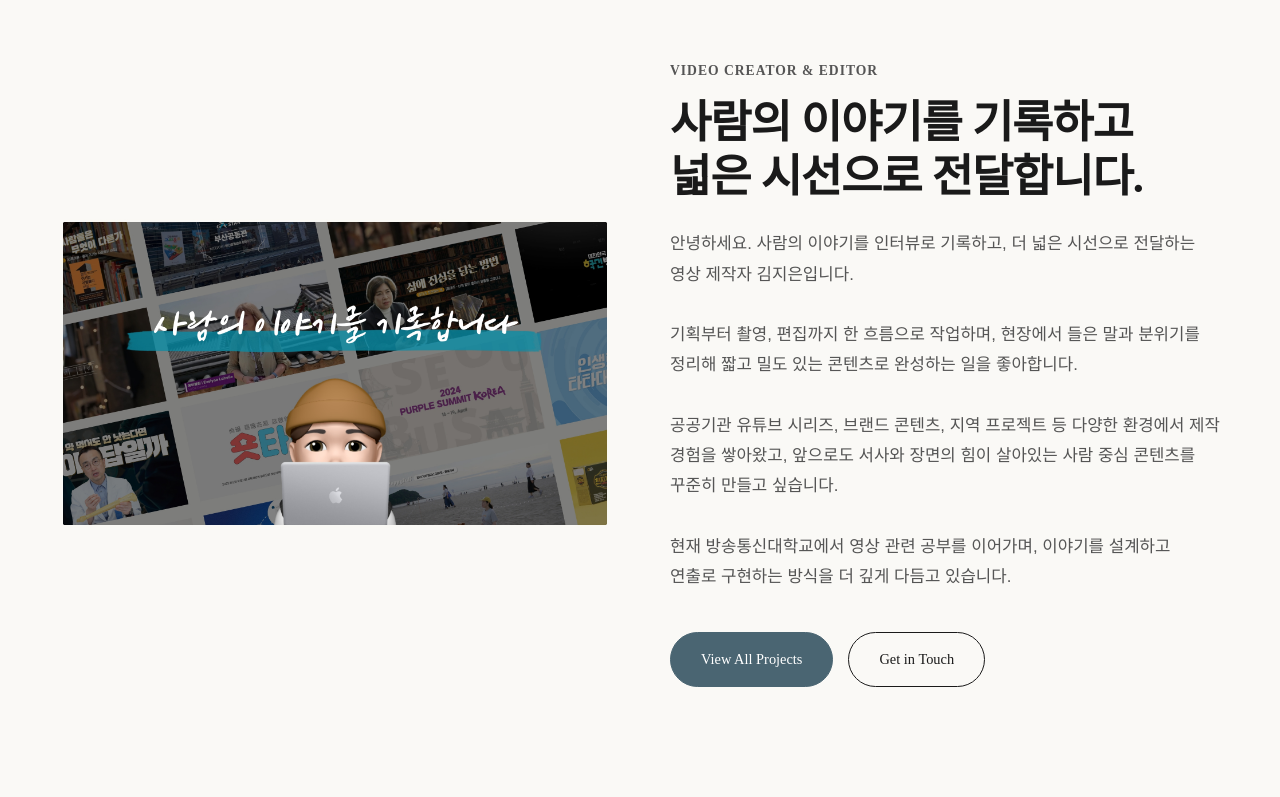
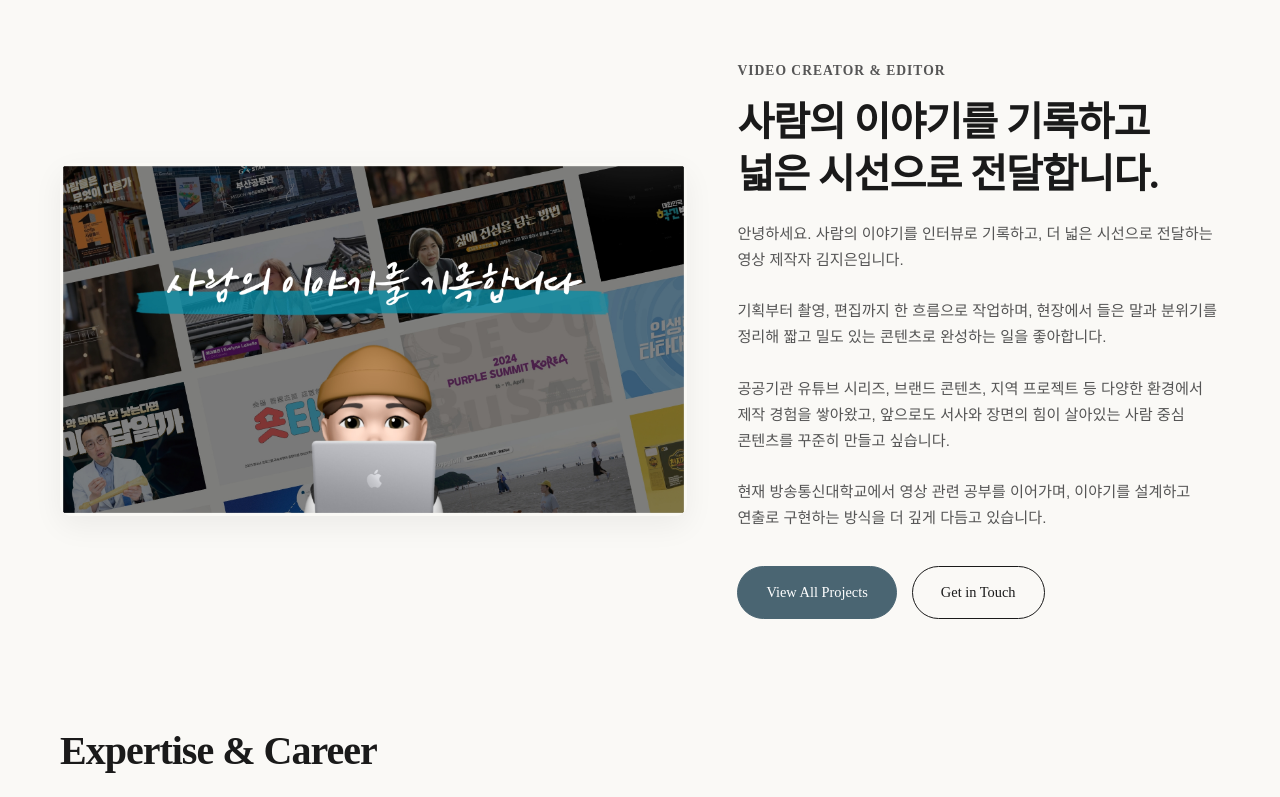
Before and after one commit to toxtuti/JE-portfolio-Replit, a Flask app: template templates/index.html in a window 1280 px wide. Shown: the part 111-908 px from the top of the page. Run offline with Flask 3, Linux system fonts and the light colour scheme; the template is opened without the code that fills it, so the values that code supplies are empty; some web fonts are replaced.

Commit message:
26.03.04-05

```diff
--- a/templates/index.html
+++ b/templates/index.html
@@ -49,21 +49,36 @@
 
         /* --- Hero Section --- */
         .hero {
-            display: flex; gap: 60px; max-width: 1200px; margin: 60px auto 100px; padding: 0 20px; align-items: center;
+            display: flex; gap: 50px; max-width: 1200px; margin: 60px auto 100px; padding: 0 20px; align-items: center;
         }
         .hero-img {
-            flex: 1; border-radius: 12px; overflow: hidden;
+            flex: 1.3; /* [비율 수정] 이미지가 차지하는 가로 영역을 넓혀서 높이도 밸런스를 맞춤 */
+            border-radius: 12px; overflow: hidden;
+            box-shadow: 0 10px 30px rgba(0,0,0,0.06); /* 약간의 그림자 추가 */
         }
-        .hero-img img { width: 100%; height: auto; display: block; }
-        .hero-text { flex: 1; }
+        .hero-img img { width: 100%; height: auto; display: block; border-radius: 12px;}
+        .hero-text {
+            flex: 1; /* 글 영역 비율 */
+        }
         .hero-text h4 { font-size: 0.85rem; color: var(--text-sub); text-transform: uppercase; letter-spacing: 1px; margin-bottom: 15px; font-family: 'GmarketSansBold';}
         .hero-text h1 {
             font-family: 'GmarketSansBold';
-            font-size: 2.8rem; line-height: 1.2; margin-bottom: 25px; color: var(--text-main); letter-spacing: -1px; word-break: keep-all;
+            font-size: 2.5rem; /* [글씨 수정] 제목 크기 약간 축소 */
+            line-height: 1.3;
+            margin-bottom: 20px;
+            color: var(--text-main);
+            letter-spacing: -1px;
+            word-break: keep-all;
         }
-        .hero-text p { font-size: 1.05rem; color: var(--text-sub); margin-bottom: 40px; word-break: keep-all; line-height: 1.8; }
+        .hero-text p {
+            font-size: 0.95rem; /* [글씨 수정] 본문 크기 약간 축소 */
+            color: var(--text-sub);
+            margin-bottom: 35px;
+            word-break: keep-all;
+            line-height: 1.7;
+        }
         .btn-group { display: flex; gap: 15px; }
-        .btn { padding: 15px 30px; font-family: 'GmarketSansBold'; border-radius: 50px; transition: all 0.3s; font-size: 0.9rem;}
+        .btn { padding: 14px 28px; font-family: 'GmarketSansBold'; border-radius: 50px; transition: all 0.3s; font-size: 0.9rem;}
         .btn-primary { background: var(--accent-color); color: white; border: 1px solid var(--accent-color); }
         .btn-primary:hover { background: #3a505a; transform: translateY(-2px); }
         .btn-outline { background: transparent; border: 1px solid var(--text-main); color: var(--text-main); }
```
